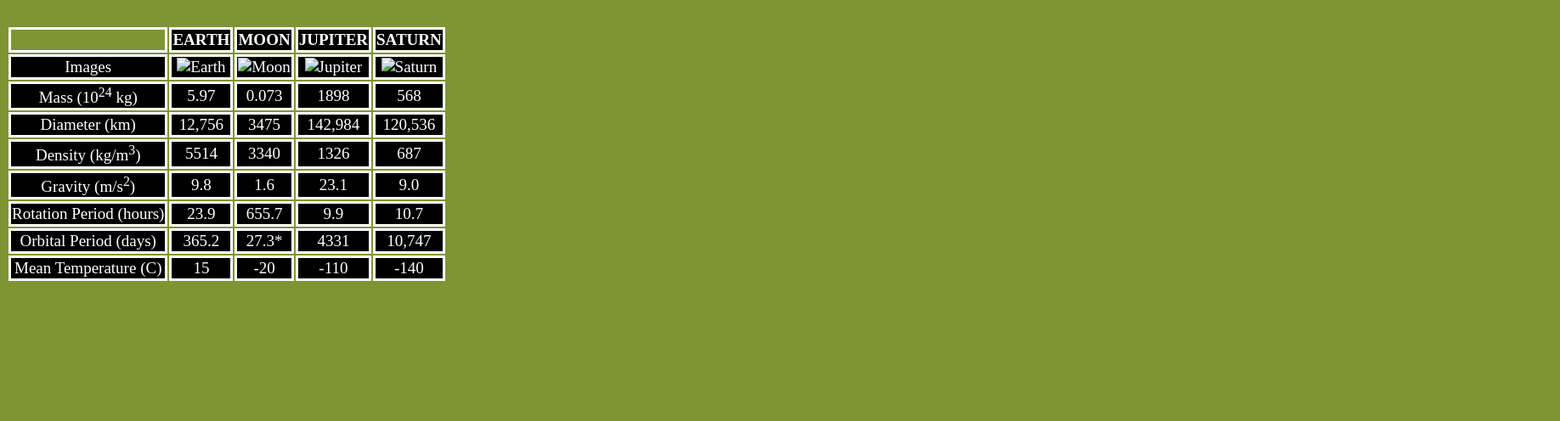
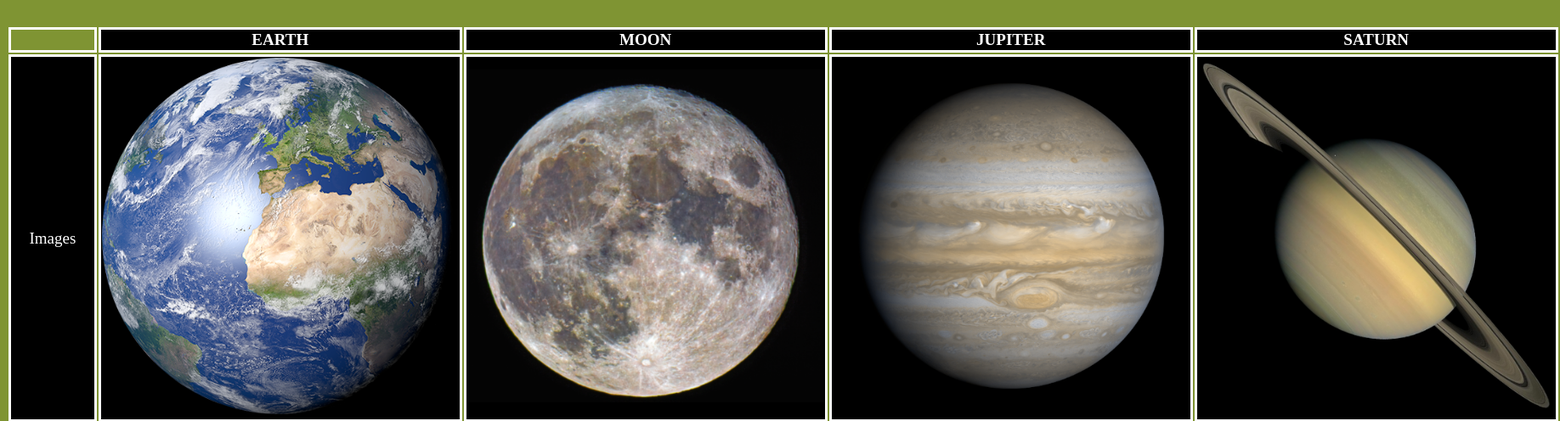
Before and after one commit to RodriguezFYTB/Lab7-Planet-Fact-Sheet, a plain HTML site: page index.html in a window 1280 px wide. Shown: the part 95-591 px from the top of the page at 85% size, 1836 px wide, since content can reach past the window. Drawn offline with Linux system fonts and the light colour scheme.

Commit message:
Fixed IMG
Same update as the CSS link, linking to folder on pc and not repo

```diff
--- a/index.html
+++ b/index.html
@@ -20,10 +20,10 @@
         <tbody>
             <tr class="image_row">
             <td>Images</td>
-            <td><img src="/HTML-Labs/Week5/Lab7/images/earth.png" alt="Earth"></td>
-            <td><img src="/HTML-Labs/Week5/Lab7/images/moon.png" alt="Moon"></td>
-            <td><img src="/HTML-Labs/Week5/Lab7/images/jupiter.png" alt="Jupiter"></td>
-            <td><img src="/HTML-Labs/Week5/Lab7/images/saturn.png" alt="Saturn"></td>
+            <td><img src="/images/earth.png" alt="Earth"></td>
+            <td><img src="/images/moon.png" alt="Moon"></td>
+            <td><img src="/images/jupiter.png" alt="Jupiter"></td>
+            <td><img src="/images/saturn.png" alt="Saturn"></td>
             </tr>
             <tr>
             <td>Mass (10<sup>24</sup> kg)</td>
```
